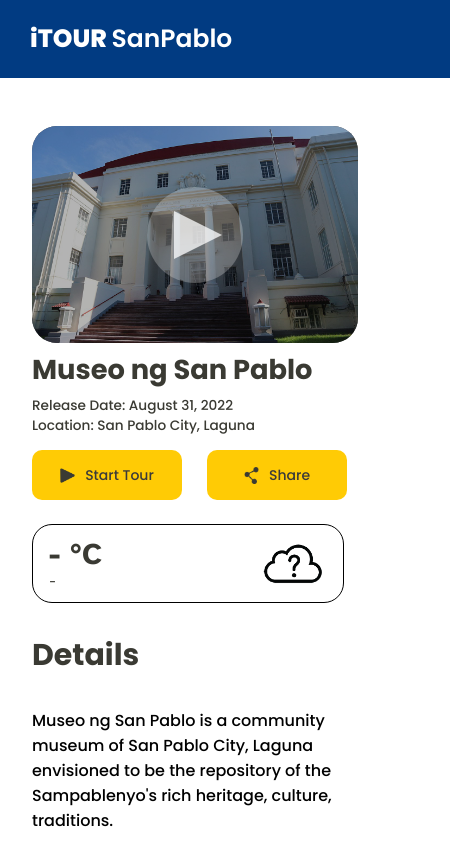
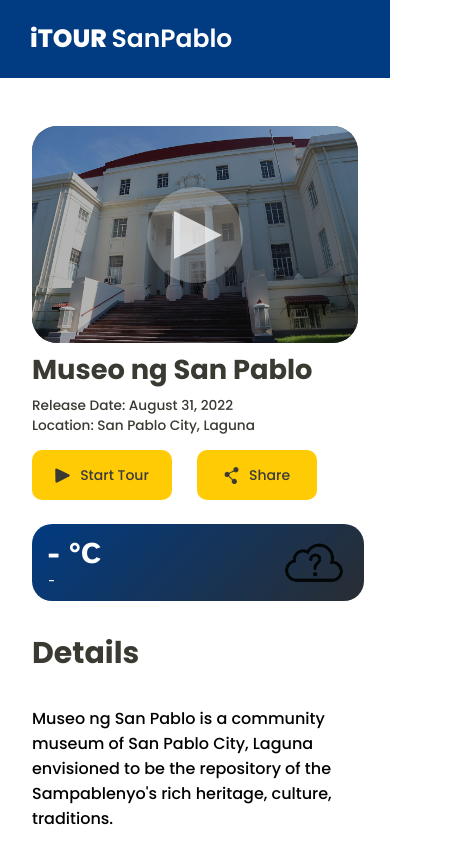
Before and after one commit to GianMico07/iTour, a plain HTML site: page attractions/sanpablo-museum.html in a window 390 px wide. Shown: the top 844 px of the page, 450 px wide, since content can reach past the window. Drawn offline with Linux system fonts and the light colour scheme; a script that the page names is missing.

Commit message:
added weather design, fix some layout for responsive

```diff
--- a/style.scss
+++ b/style.scss
@@ -27,7 +27,7 @@ a:active{
 .header{
     position: sticky;
     top: 0;
-    width: 100%;
+    max-width: 100%;
     display: flex;
     background-color: #013B82;
     // padding: 10px 10px;
@@ -795,7 +795,7 @@ gap: 10px;
 // WEATHER WIDGET STARTS HERE
 
 .weather-container{
-    border:1px solid black;
+    // border:1px solid black;
     border-radius: 20px;
     display: flex;
     justify-content: space-between;
@@ -804,24 +804,34 @@ gap: 10px;
     padding: 0.5em 1em 0.5em 2em;
     display: flex;
     width: 290px;
+
+/* Permalink - use to edit and share this gradient: https://colorzilla.com/gradient-editor/#013b82+0,292d32+100 */
+background: rgb(1,59,130); /* Old browsers */
+background: -moz-linear-gradient(-45deg,  rgba(1,59,130,1) 0%, rgba(41,45,50,1) 100%); /* FF3.6-15 */
+background: -webkit-linear-gradient(-45deg,  rgba(1,59,130,1) 0%,rgba(41,45,50,1) 100%); /* Chrome10-25,Safari5.1-6 */
+background: linear-gradient(135deg,  rgba(1,59,130,1) 0%,rgba(41,45,50,1) 100%); /* W3C, IE10+, FF16+, Chrome26+, Opera12+, Safari7+ */
+filter: progid:DXImageTransform.Microsoft.gradient( startColorstr='#013b82', endColorstr='#292d32',GradientType=1 ); /* IE6-9 fallback on horizontal gradient */
+
 }
 
 .degree,.condition{
     width: fit-content;
+    // color: #3A3A33;
+    color: white;
 }
 
 .condition{
     margin-top: 0;
     font-size: 14px;
     width: fit-content;
-    color: #3A3A33;
+
 }
 
 .degree{
     font-size: 35px;
     font-family: 'Atkinson Hyperlegible', sans-serif;
     font-weight: 700;
-    color: #3A3A33;
+    // color: #3A3A33;
 }
 
 
@@ -1158,9 +1168,6 @@ gap: 10px;
         width: 120px;
     }
 
-
-
-
 }
 
 
@@ -1241,21 +1248,23 @@ gap: 10px;
       }
 
       .buttons-wrapper{
-        gap: 25px;
+        // gap: 25px;
+        // justify-content: space-between;
       }
 
       .btn-start,.btn-share{
         height: 50px;
         font-size: 14px;
         margin-right: 0;
+        // width: 200px;
       }
 
       .btn-start{
-        width: 150px;
+        // width: 150px;
       }
 
       .btn-share{
-        width: 140px;
+        // width: 140px;
       }
 
       .details-wrapper{
@@ -1296,11 +1305,16 @@ gap: 10px;
     }
 
     .weather-container{
-        width: 278px;
+        // width: 278px;
+        width: 92%;
     }
 
     .iframe{
         padding: 1em;
     }
 
+    .main-details-wrapper{
+        // width: 100%;
+    }
+
 }
```
Also changed, not shown: index.html (+13 -0 lines), icons/10d.png, icons/10da.png (added), style.css, 1 other file.
